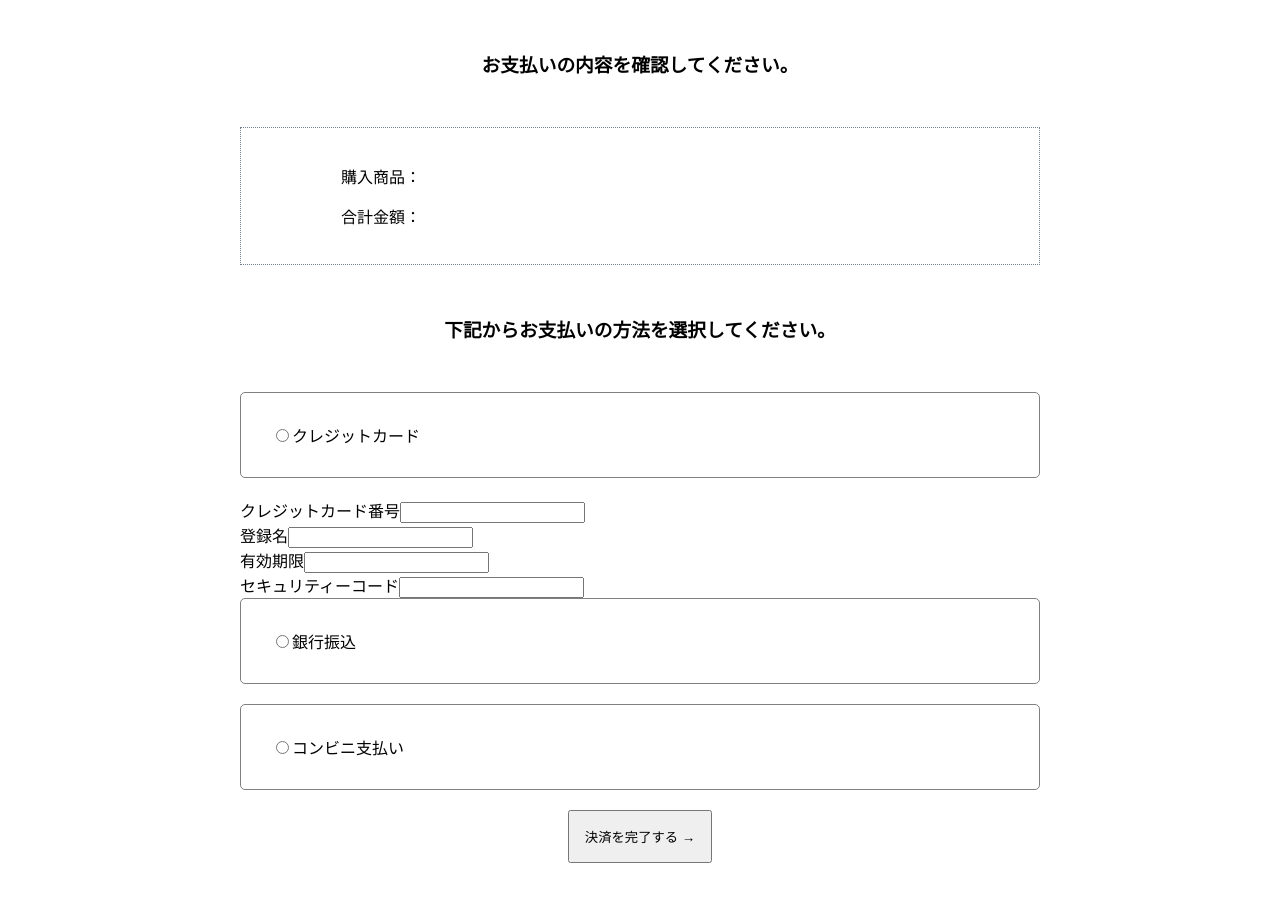
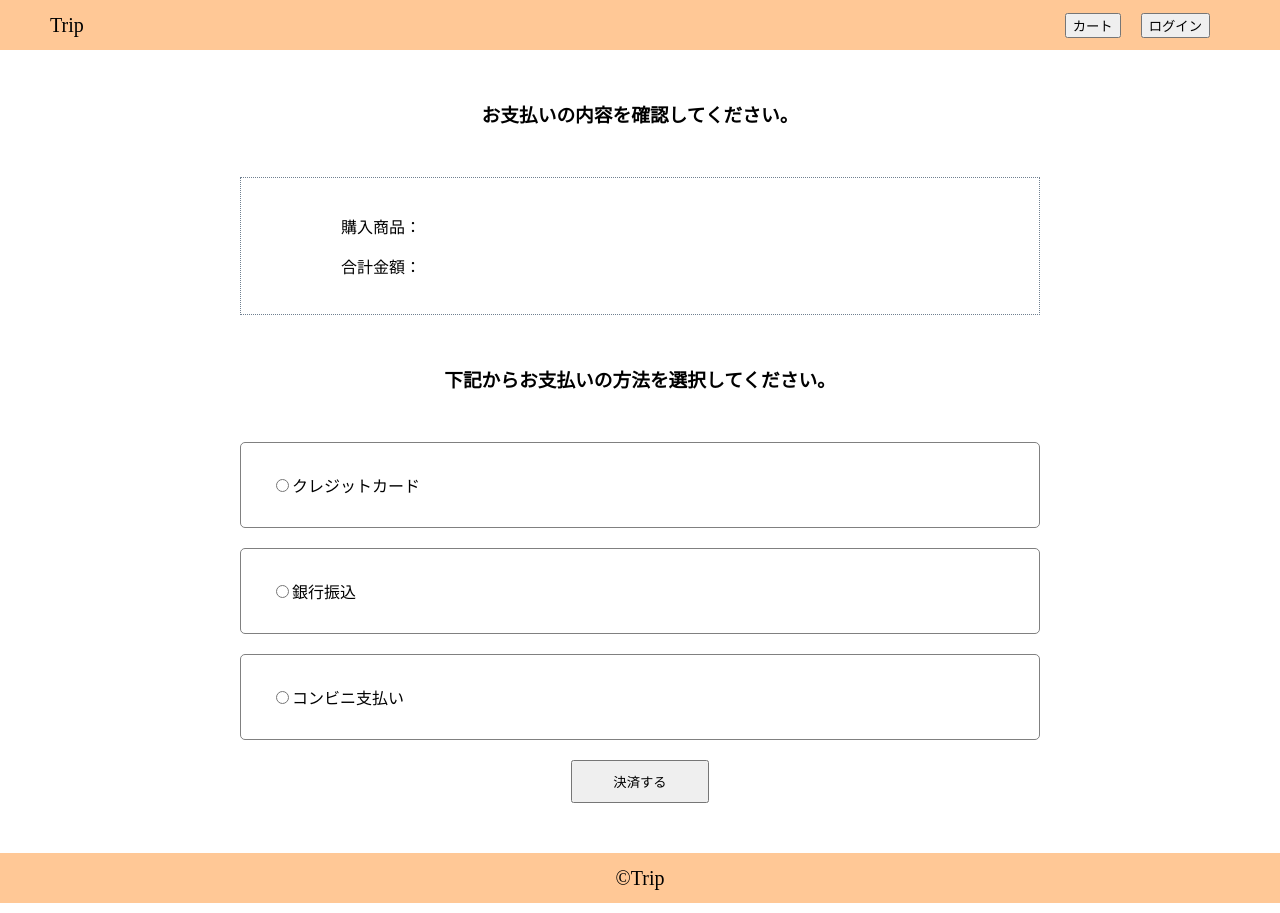
Before and after one commit to morikimiho/nextjs-okapiatour, a Next.js app: page /pay in a window 1280 px wide. Built offline with nearby package versions, Linux system fonts and the light colour scheme.

Commit message:
お支払いページの実装が完了しました。

```diff
--- a/pages/pay.tsx
+++ b/pages/pay.tsx
@@ -1,9 +1,12 @@
 import styles from '../styles/pay.module.css';
+import {Header} from "../component/header";
+import {Footer} from "../component/footer";
 
 export default function Pay() {
 
         return (
             < >
+                <Header />
                 <div className={styles.width}>
                 <h3 className={styles.title}>お支払いの内容を確認してください。</h3>
                     <div className={styles.total}>
@@ -14,6 +17,7 @@ export default function Pay() {
                         <InputRange />
                     </div>
                 </div>
+                <Footer />
             </>
         );
 
@@ -36,18 +40,6 @@ export function ConfirmTotal() {
                     <input type="radio" id='01' name='pay'/>クレジットカード
                 </div>
                 <br />
-                クレジットカード番号
-                <input type="text" />
-                    <br />
-                登録名
-                <input type="text" />
-                    <br />
-                有効期限
-                <input type="text" />
-                    <br />
-                セキュリティーコード
-                <input type="text" />
-                    <br />
                 <div className={styles.radio}>
                     <input type="radio" id='02' name='pay'/>銀行振込
                 </div>
@@ -58,7 +50,7 @@ export function ConfirmTotal() {
 
             </form>
             <button type='button' className={styles.button}>
-                <a href="#">決済を完了する →</a>
+                <a href="/booking_done">決済する</a>
             </button>
         </>
     );
--- a/styles/pay.module.css
+++ b/styles/pay.module.css
@@ -23,7 +23,7 @@
 }
 
 .button {
-    padding: 15px;
+    padding: 10px 40px;
     display: flex;
     margin: 20px auto;
 }
```
Lines whose indentation alone changed are shown as unchanged.
